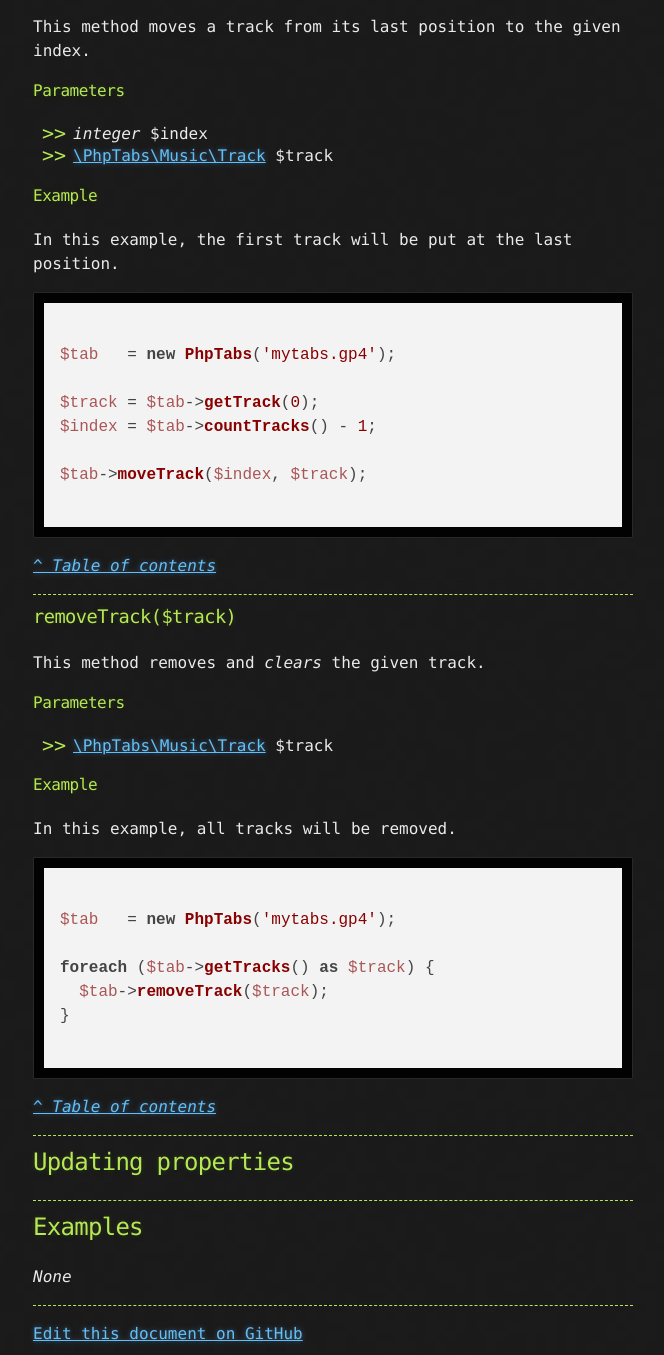
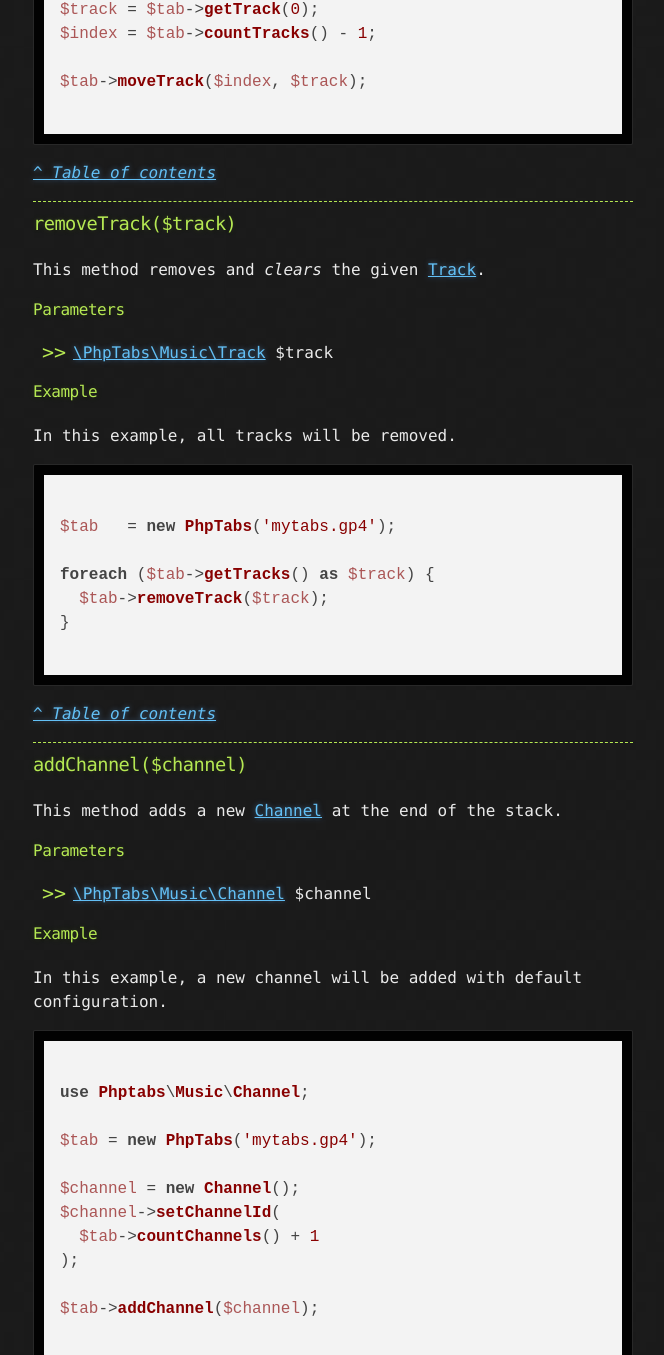
Before and after one commit to stdtabs/stdtabs.github.io, a Jekyll site: the page built from docs/music-song.md, in a window 1280 px wide and 1400 px high, scrolled down 21765 px, cut to the strip 0-1355 px from the top of the window. Shown: the whole strip, without its empty margins (307-971 px from the left). Built offline with Jekyll 4.4.1, drawn with Linux system fonts in a browser that asks for light colours; nearby versions of some CDN libraries; some of the changed text lies outside the part shown.

Commit message:
Add addChannel doc

````diff
--- a/docs/music-song.md
+++ b/docs/music-song.md
@@ -54,7 +54,7 @@ $tab->getSong()->method();
 	- [addTrack()](#addtracktrack)
 	- [moveTrack()](#movetrackindex-track)
 	- [removeTrack()](#removetracktrack)
-	- [addChannel()](#addchannel)
+	- [addChannel()](#addchannelchannel)
 	- [moveChannel()](#movechannel)
 	- [removeChannel()](#removechannel)
 	- [addMeasureHeader()](#addmeasureheader)
@@ -1072,7 +1050,7 @@ $tab->addTrack($track);
 
 ### moveTrack($index, $track)
 
-This method moves a track from its last position to the given index.
+This method moves a [Track](/music-track.html) from its last position to the given index.
 
 #### Parameters
 
@@ -1100,7 +1078,7 @@ $tab->moveTrack($index, $track);
 
 ### removeTrack($track)
 
-This method removes and _clears_ the given track.
+This method removes and _clears_ the given [Track](/music-track.html).
 
 #### Parameters
 
@@ -1124,6 +1102,37 @@ foreach ($tab->getTracks() as $track) {
 
 ------------------------------------------------------------------------
 
+### addChannel($channel)
+
+This method adds a new [Channel](/music-channel.html) at the end of the stack.
+
+#### Parameters
+
+- [\PhpTabs\Music\Channel](/music-channel.html) $channel
+
+#### Example
+
+In this example, a new channel will be added with default configuration.
+
+```php
+
+use Phptabs\Music\Channel;
+
+$tab = new PhpTabs('mytabs.gp4');
+
+$channel = new Channel();
+$channel->setChannelId(
+  $tab->countChannels() + 1
+);
+
+$tab->addChannel($channel);
+
+```
+
+[_^ Table of contents_]({{ page.permalink }}#top)
+
+------------------------------------------------------------------------
+
 ## Updating properties
 
 ------------------------------------------------------------------------
````
Also changed, not shown: other parts of docs/music-song.md (+0 -22 lines).
